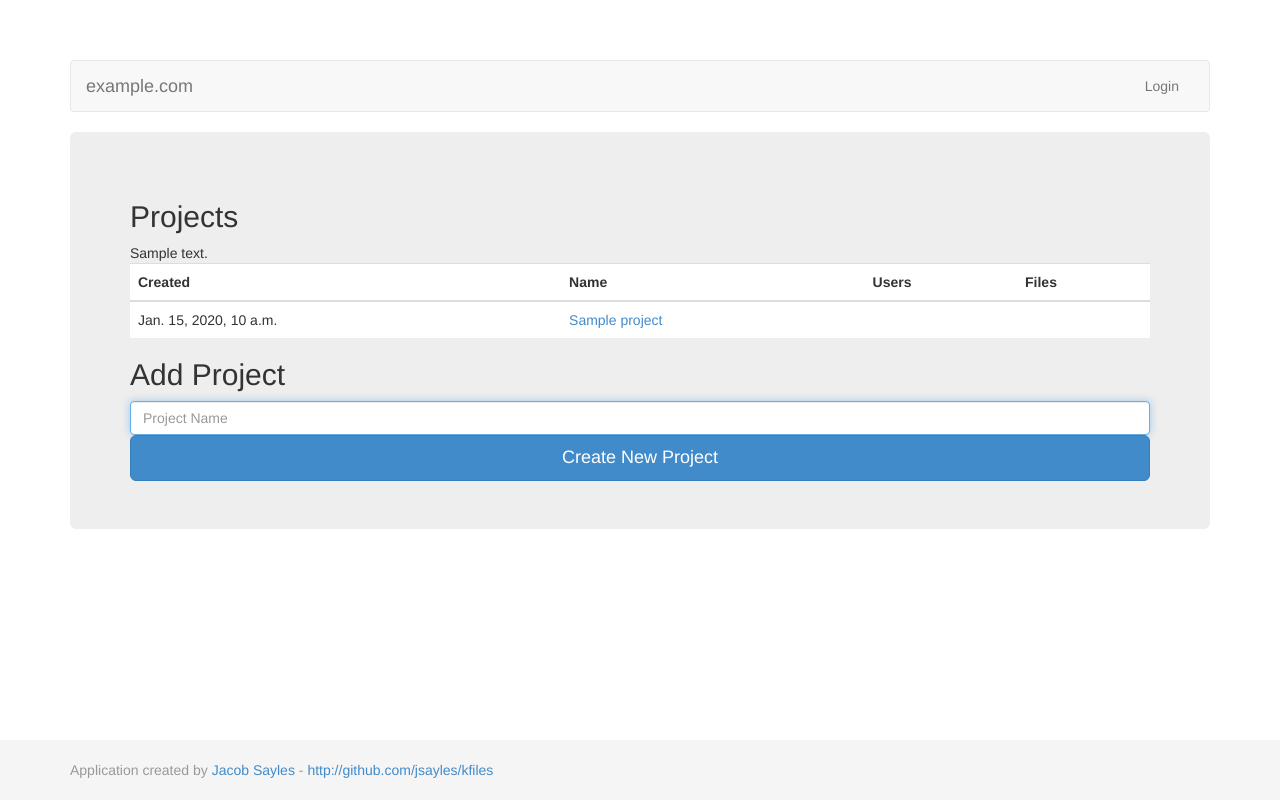
After one commit to jsayles/kfiles, a Django app: template kfiles/templates/projects.html in a window 1280 px wide. The commit adds this page. Run offline with Django 3.2, Linux system fonts and the light colour scheme; tables that the repository leaves empty hold one stand-in row (values such as "Sample post"); the template is opened without the code that fills it: values that come from a table or form of the project are taken from there, most other values are stand-ins (such as "Sample title", 1, 10 or a date in 2020); parts of the project's set-up code (start-up, migrations or seed data) failed here and were passed over; some libraries are stand-ins or nearby versions.

Commit message:
Now pulling project files

```diff
--- a/kfiles/models.py
+++ b/kfiles/models.py
@@ -5,6 +5,7 @@ class Project(models.Model):
 	name = models.CharField(max_length=200)
 	createdTS = models.DateTimeField(auto_now_add=True)
 	slug = models.CharField(max_length=60)
+
 class Project_Member(models.Model):
 	project = models.ForeignKey(Project)
 	user = models.ForeignKey(User, blank=True, null=True, unique=False)
--- a/kfiles/settings.py
+++ b/kfiles/settings.py
@@ -72,6 +72,8 @@ DATABASES = {
 	}
 }
 
+DATA_DIR = os.path.join(BASE_DIR, 'data')
+
 TEMPLATE_LOADERS = (
 	'django.template.loaders.filesystem.Loader',
 	'django.template.loaders.app_directories.Loader',
--- a/kfiles/static/base.css
+++ b/kfiles/static/base.css
@@ -14,6 +14,10 @@ body {
 body {
   /* Margin bottom by footer height */
   margin-bottom: 60px;
+}
+
+table {
+	background-color: white;
 }
 
 #footer {
--- a/kfiles/templates/base.html
+++ b/kfiles/templates/base.html
@@ -47,7 +47,7 @@
 		<div class="navbar-collapse collapse">
 			<ul class="nav navbar-nav">
 				{% if request.user.is_staff %}
-					<li class="active"><a href="/projects">Projects</a></li>
+					<li class="active"><a href="{% url 'kfiles.views.projects' %}">Projects</a></li>
 					<li><a href="/users">Users</a></li>
 					<li><a href="/admin">Admin</a></li>
 				{% endif %}
--- /dev/null
+++ b/kfiles/templates/projects.html
@@ -0,0 +1,36 @@
+{% extends "base.html" %}
+
+{% block content %}
+
+<h2>Projects</h2>
+{% if page_message %}
+	<div class="effor">{{ page_message }}</div>
+{% endif %}
+
+<table class="table table-hover">
+	<tr>
+		<th>Created</th>
+		<th>Name</th>
+		<th>Users</th>
+		<th>Files</th>
+	</tr>
+<tbody>
+{% for project in projects %}
+	<tr>
+		<td>{{ project.createdTS }}</td>
+		<td><a href="{% url 'kfiles.views.project_view' project.id %}">{{ project.name }}</a></td>
+		<td></td>
+		<td></td>
+	</tr>
+{% endfor %}
+</tbody>
+</table>
+
+<form role="form" method="POST" action=".">
+	<h2>Add Project</h2>
+	<input name="project_name" type="email" class="form-control" placeholder="Project Name" required autofocus>
+	<button class="btn btn-lg btn-primary btn-block" type="submit">Create New Project</button>
+	{% csrf_token %}
+</form>
+
+{% endblock %}
--- a/kfiles/urls.py
+++ b/kfiles/urls.py
@@ -7,14 +7,16 @@ admin.autodiscover()
 urlpatterns = patterns('',
 	url(r'^robots\.txt$', lambda r: HttpResponse("User-agent: *\nDisallow: /", mimetype="text/plain")),
 	url(r'^favicon.ico*$', RedirectView.as_view(url='/static/favicon.ico', permanent=True)),
+	url(r'^admin/', include(admin.site.urls)),
 
-	url(r'^admin/', include(admin.site.urls)),
 	url(r'^$', 'kfiles.views.index', name='home'),
+	url(r'^project/$', 'kfiles.views.projects', name='projects'),
+	url(r'^project/(?P<project_id>\d+)$', 'kfiles.views.project_view', name='project_view'),
+
 	url(r'^login/$', 'django.contrib.auth.views.login', {'template_name': 'login.html'}),
 	url(r'^logout/$', 'django.contrib.auth.views.logout_then_login'),
 	url(r'^reset/$', 'kfiles.views.password_reset', {'template_name': 'password_reset_form.html', 'email_template_name':'email/password_reset_email.txt'}),
 	url(r'^reset/done/$', 'django.contrib.auth.views.password_reset_done', {'template_name': 'password_reset_done.html'}),
 	url(r'^reset/(?P<uidb36>[0-9A-Za-z]+)-(?P<token>.+)/$', 'django.contrib.auth.views.password_reset_confirm', {'template_name': 'password_reset_confirm.html'}),
 	url(r'^reset/complete/$', 'django.contrib.auth.views.password_reset_complete', {'template_name': 'password_reset_complete.html'}),
-
 )
```
Also changed, not shown: kfiles/views.py (+19 -1 lines).
